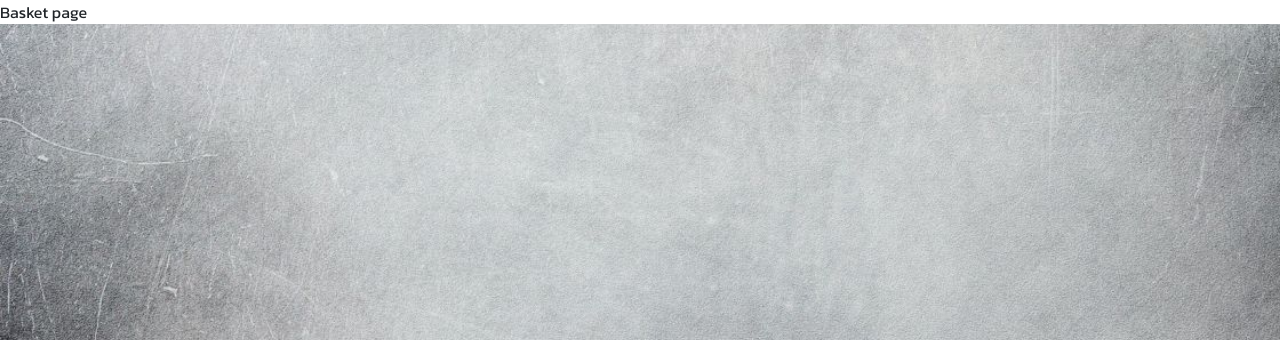
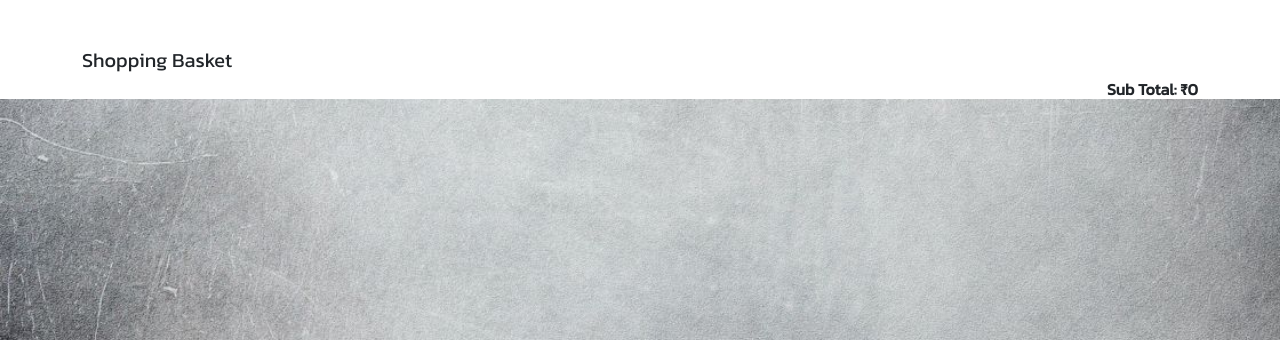
Before and after one commit to LisaS7/Django-Shop, a Django app: page /basket/ in a window 1280 px wide. Shown: the part 117-457 px from the top of the page. Run offline with Django 4.2, Linux system fonts and the light colour scheme; tables that the repository leaves empty hold one stand-in row (values such as "Sample post").

Commit message:
Finished basket functionality

```diff
--- a/store_basket/basket.py
+++ b/store_basket/basket.py
@@ -1,3 +1,7 @@
+from store.models import Product
+from decimal import Decimal
+
+
 class Basket:
     """
     A base basket class providing default behaviours to be inherited or overriden as necessary.
@@ -16,6 +20,22 @@ class Basket:
         """
         return sum(item['quantity'] for item in self.basket.values())
 
+    def __iter__(self):
+        """
+        Collect the product_id from the session data to query the database and return products
+        """
+        product_ids = self.basket.keys()
+        products = Product.products.filter(id__in=product_ids)
+        basket = self.basket.copy()
+
+        for product in products:
+            basket[str(product.id)]['product'] = product
+
+        for item in basket.values():
+            item['price'] = Decimal(item['price'])
+            item['total_price'] = item['price'] * item['quantity']
+            yield item
+
     def add(self, product, quantity):
         """
         Adding and updating the session basket data
@@ -25,3 +45,6 @@ class Basket:
             self.basket[product_id] = {'price': str(product.price), 'quantity': int(quantity)}
 
         self.session.modified = True
+
+    def get_total_price(self):
+        return sum(Decimal(item['price']) * item['quantity'] for item in self.basket.values())
--- a/store_basket/views.py
+++ b/store_basket/views.py
@@ -7,7 +7,8 @@ from .basket import Basket
 
 
 def basket_summary(request):
-    return render(request, 'store/basket/summary.html')
+    basket = Basket(request)
+    return render(request, 'store/basket/summary.html', {'basket': basket})
 
 
 def basket_add(request):
@@ -16,7 +17,8 @@ def basket_add(request):
         product_id = int(request.POST.get('productid'))
         product_quantity = int(request.POST.get('quantity'))
         product = get_object_or_404(Product, id=product_id)
+        basket.add(product=product, quantity=product_quantity)
 
-        basket.add(product=product, quantity=product_quantity)
-        response = JsonResponse({'quantity': product_quantity})
+        basket_quantity = basket.__len__()
+        response = JsonResponse({'quantity': basket_quantity})
         return response
--- a/templates/store/basket/summary.html
+++ b/templates/store/basket/summary.html
@@ -3,5 +3,61 @@
 {% block title %}Rodian Arms - Basket{% endblock%}
 
 {% block content %}
-    Basket page
+
+<main class="pt-5">
+    <div class="container">
+        <h1 class="h5">Shopping Basket</h1>
+
+        {% for item in basket %}
+            {% with product=item.product %}
+                <div class="row mb-4 border">
+                    <div class="col-md-3 col-lg-2 order-md-first bg-light">
+                        <img class="img-fluid mx-auto d-block" alt="Responsive image" src="{{ product.image.url }}">
+                    </div>
+                    <div class="col-md-9 col-lg-10 ps-md-3 ps-lg-10">
+                        <a href="{{ product.get_absolute_url }}" class="text-decoration-none text-reset">
+                            <h1 class="h5 pt-2">{{ product.item }}</h1>
+                        </a>
+
+                        <div class="border">
+                            <div class="col border-bottom">
+                                <div class="row p-3">
+                                    <div class="col-6">Standard model</div>
+                                    <div class="col-6 text-end"><span class="h4 fw-bold">₹{{ product.price }}</span></div>
+                                </div>
+                            </div>
+                            <div class="col">
+                                <div class="row p-3">
+                                    <div class="col-12">
+                                        <label for="select">Quantity</label>
+                                        <select id="select{{ product.id }}">
+                                            <option selected>{{ item.quantity }}</option>
+                                            <option value="1">1</option>
+                                            <option value="2">2</option>
+                                            <option value="3">3</option>
+                                            <option value="4">4</option>
+                                        </select>
+                                    </div>
+                                    <div class="col-6 text-end">
+                                        <button type="button" id="add-button" value="{{ product.id }}" class="btn btn-secondary btn-sm">
+                                            Add to basket
+                                        </button>
+                                        <button type="button" id="delete-button" value="{{ product.id }}" class="btn btn-warning btn-sm">
+                                            Delete
+                                        </button>
+                                    </div>
+                                </div>
+                            </div>
+                        </div>
+                    </div>
+                </div>
+            {% endwith %}
+        {% endfor %}
+
+        <div class="col-12 text-end">
+            <div class="h6 fw-bold">Sub Total: ₹<span id="subtotal" class="d-inline-flex">{{basket.get_total_price}}</span></div>
+        </div>
+    </div>
+</main>
+
 {% endblock %}
```
